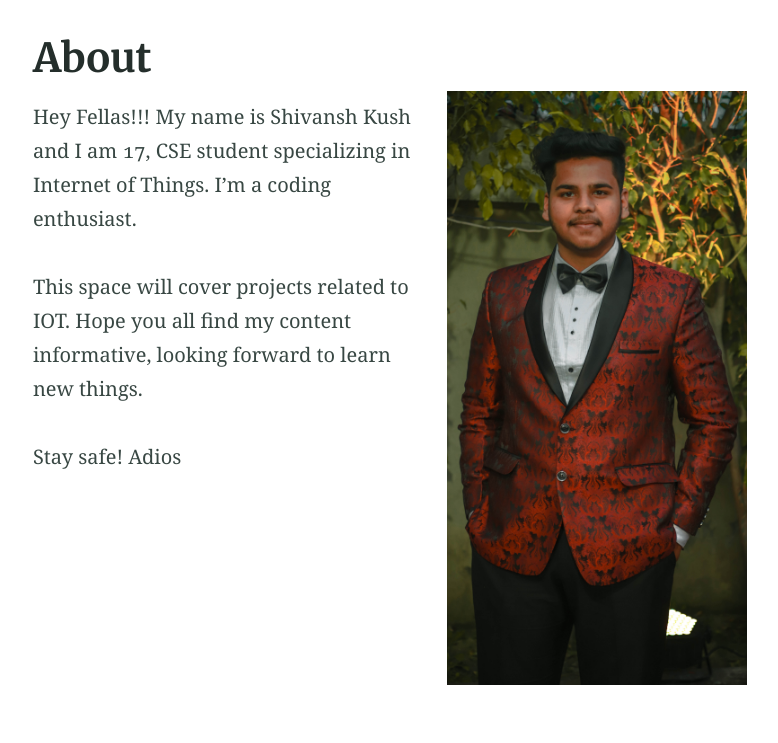
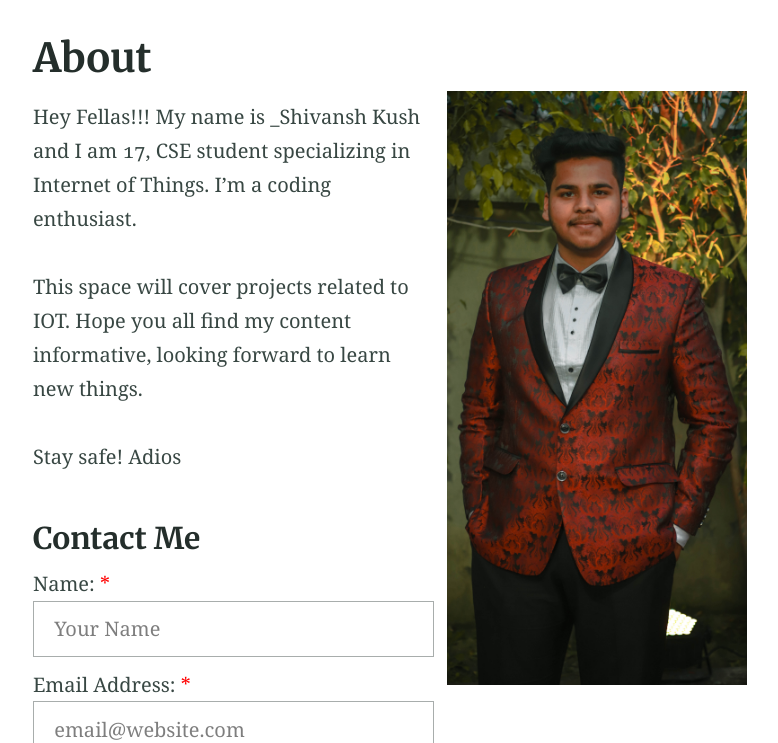
Before and after one commit to aka-Kush/aka-Kush.github.io, a Jekyll site: the page built from about.md, in a window 1280 px wide and 900 px high, scrolled down 237 px, cut to the strip 157-900 px from the top of the window. Shown: the whole strip, without its empty margins (250-1028 px from the left). Built offline with Jekyll 4.4.1, drawn with Linux system fonts in a browser that asks for light colours; our own code applies the rules of GitHub Pages for plain Markdown files; some of the changed text lies outside the part shown.

Commit message:
Update about.md

```diff
--- a/about.md
+++ b/about.md
@@ -9,9 +9,13 @@ feature_image: https://picsum.photos/2560/600?image=873
 ---
 {% include figure.html image="/images/about_me.jpg" caption="" position="right" width="300" height="800" %}
 Hey Fellas!!!
-My name is Shivansh Kush and I am 17, CSE student specializing in Internet of Things. I'm a coding enthusiast.
+My name is _Shivansh Kush and I am 17, CSE student specializing in Internet of Things. I'm a coding enthusiast.
 
 This space will cover projects related to IOT.
 Hope you all find my content informative, looking forward to learn new things.
 
 Stay safe! Adios
+
+### Contact Me
+
+{% include site-form.html %}
```
